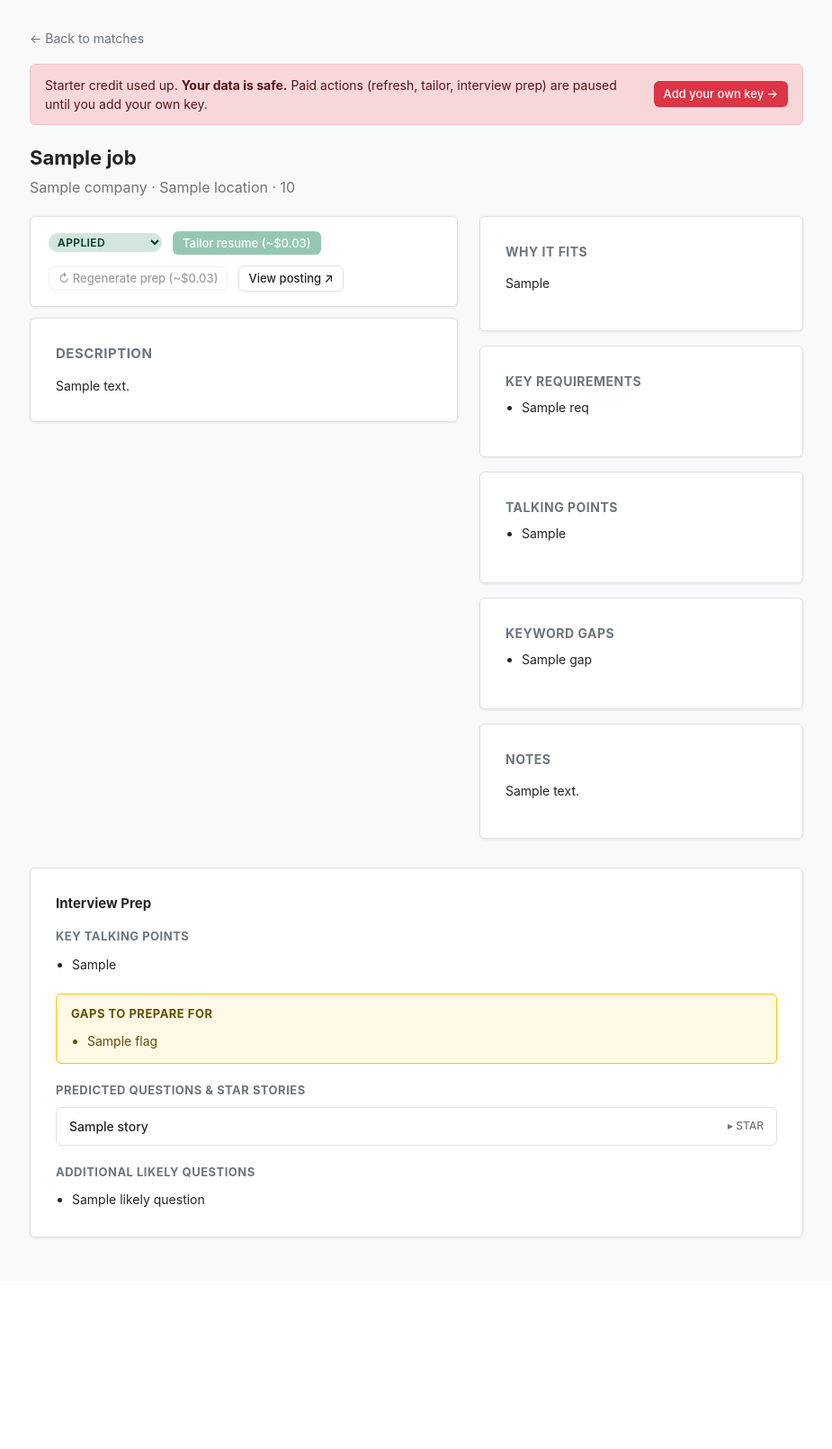
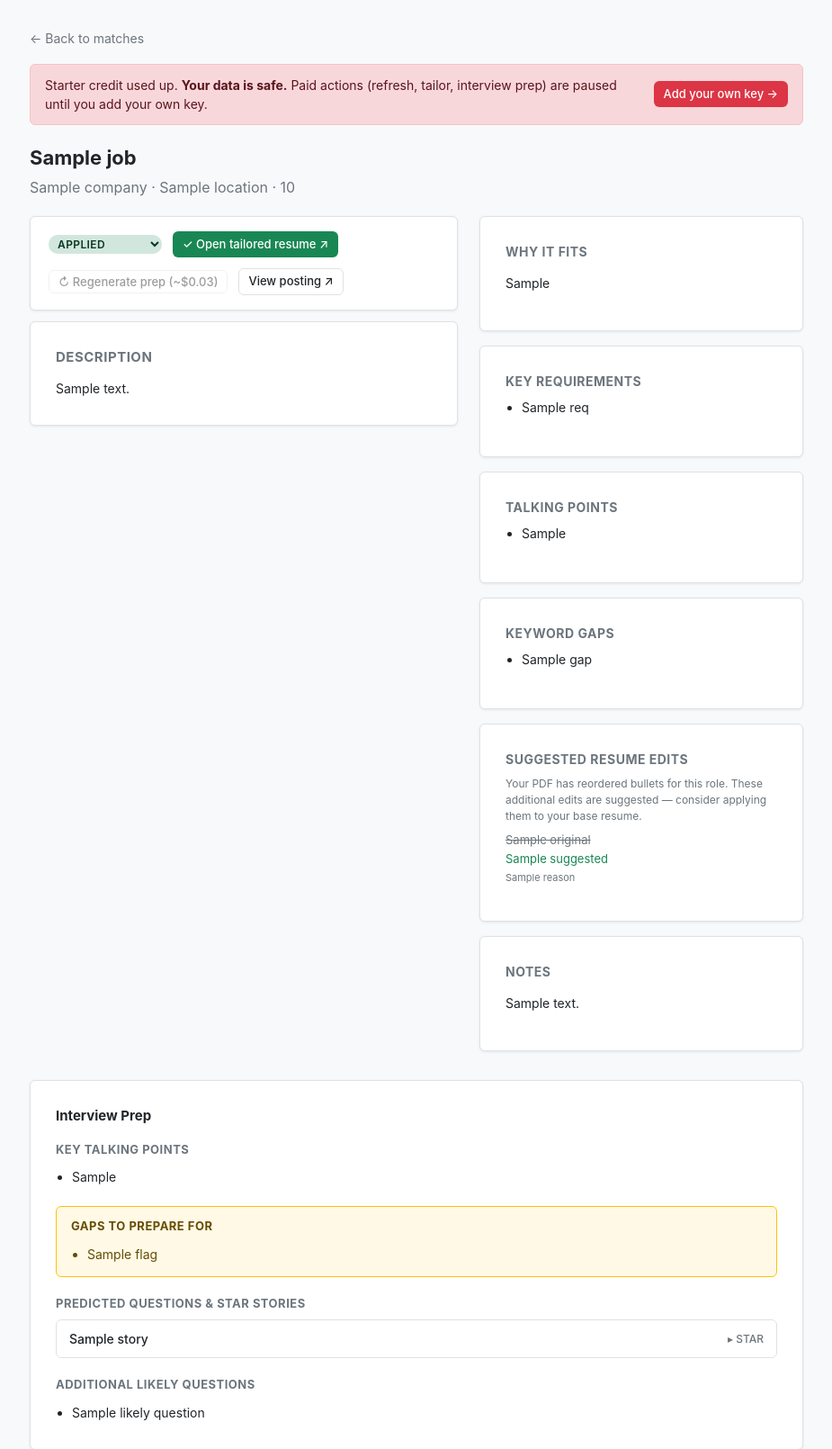
Before and after one commit to drewmerc302/jobPilot, a Python web app: template src/jobpilot/resources/templates/html/job_detail.html in a window 1280 px wide. Shown: the part 52-1662 px from the top of the page at 90% size, without its empty margins (177-1102 px from the left). Before the commit the page ends 1429 px from the top, so only its background shows below. Run offline with Jinja, Linux system fonts and the light colour scheme; the template is opened without the code that fills it: most values are stand-ins (such as "Sample title", 1, 10 or a date in 2020).

Commit message:
feat: improve tailor UX — link to job detail, open PDF in new tab, show edits
- match_row: make company/title a clickable link to job detail page
- tailor_result: replace download button with "Open ↗" (new tab) + "View edits & analysis →" link
- job_detail: fix HTMX selector bug (same :id CSS issue as match row)
- job_detail: show existing tailored resume link when resume_path is set
- job_detail: add "Suggested resume edits" panel to sidebar with strikethrough/green diff view
- Copy: clarify PDF has reordered bullets; suggested edits are manual recommendations

```diff
--- a/src/jobpilot/resources/templates/html/_partials/match_row.html
+++ b/src/jobpilot/resources/templates/html/_partials/match_row.html
@@ -1,7 +1,9 @@
 <tr class="match-row" data-job-id="{{ m.job_id }}">
   <td>
-    <div class="match-company">{{ m.company }}</div>
-    <div class="match-title">{{ m.title }}</div>
+    <a href="/matches/{{ m.job_id }}" style="text-decoration:none;color:inherit">
+      <div class="match-company">{{ m.company }}</div>
+      <div class="match-title" style="color:var(--blue)">{{ m.title }}</div>
+    </a>
   </td>
   <td class="muted" style="font-size:13px;white-space:nowrap">{{ m.location or '—' }}</td>
   <td>
--- a/src/jobpilot/resources/templates/html/job_detail.html
+++ b/src/jobpilot/resources/templates/html/job_detail.html
@@ -29,18 +29,21 @@
         {% endwith %}
 
         {# Tailor button #}
-        <div id="tailor-slot-{{ job.id }}">
-          {% if ladder and ladder.state == "gift_exhausted" %}
+        <div class="tailor-slot">
+          {% if match and match.resume_path %}
+          <a href="{{ match.resume_path }}" target="_blank" rel="noopener" class="btn btn-success btn-sm">
+            ✓ Open tailored resume ↗
+          </a>
+          {% elif ladder and ladder.state == "gift_exhausted" %}
           <button class="btn btn-success btn-sm" disabled style="opacity:.45;cursor:not-allowed" title="Add your own key to tailor">
             Tailor resume (~$0.03)
           </button>
           {% else %}
           <button class="btn btn-success btn-sm tailor-btn"
                   hx-post="/matches/{{ job.id }}/tailor"
-                  hx-target="#tailor-slot-{{ job.id }}"
-                  hx-swap="innerHTML"
-                  hx-indicator="#tailor-spinner-{{ job.id }}">
-            <span id="tailor-spinner-{{ job.id }}" class="htmx-indicator spinner"></span>
+                  hx-target="closest .tailor-slot"
+                  hx-swap="innerHTML">
+            <span class="htmx-indicator spinner"></span>
             Tailor resume (~$0.03)
           </button>
           {% endif %}
@@ -115,6 +118,20 @@
       </div>
       {% endif %}
 
+      {% if suggestions.suggested_edits %}
+      <div class="card suggestions-panel">
+        <h3>Suggested resume edits</h3>
+        <p class="muted" style="font-size:12px;margin:0 0 8px">Your PDF has reordered bullets for this role. These additional edits are suggested — consider applying them to your base resume.</p>
+        {% for edit in suggestions.suggested_edits %}
+        <div style="margin-bottom:12px;font-size:13px">
+          <div style="color:var(--muted);text-decoration:line-through;margin-bottom:2px">{{ edit.original }}</div>
+          <div style="color:var(--green)">{{ edit.suggested }}</div>
+          {% if edit.reason %}<div class="muted" style="font-size:11px;margin-top:2px">{{ edit.reason }}</div>{% endif %}
+        </div>
+        {% endfor %}
+      </div>
+      {% endif %}
+
       {% if application and application.notes %}
       <div class="card suggestions-panel">
         <h3>Notes</h3>
```
Also changed, not shown: src/jobpilot/resources/templates/html/_partials/tailor_result.html (+6 -8 lines).
